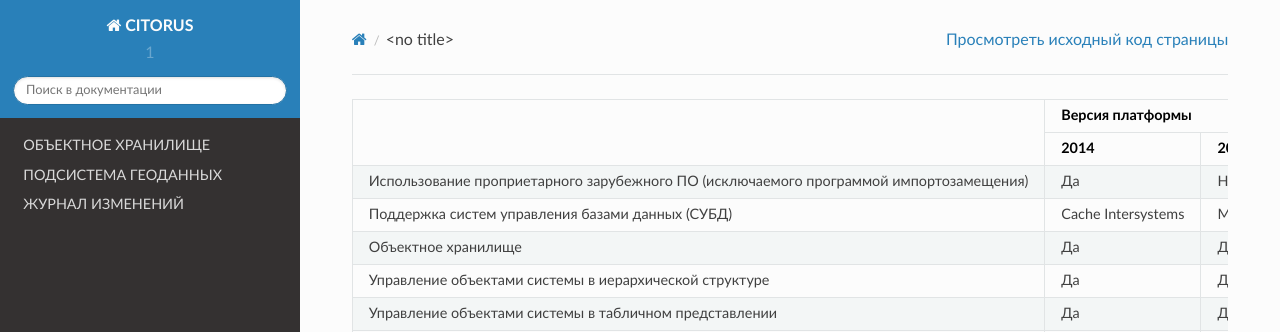
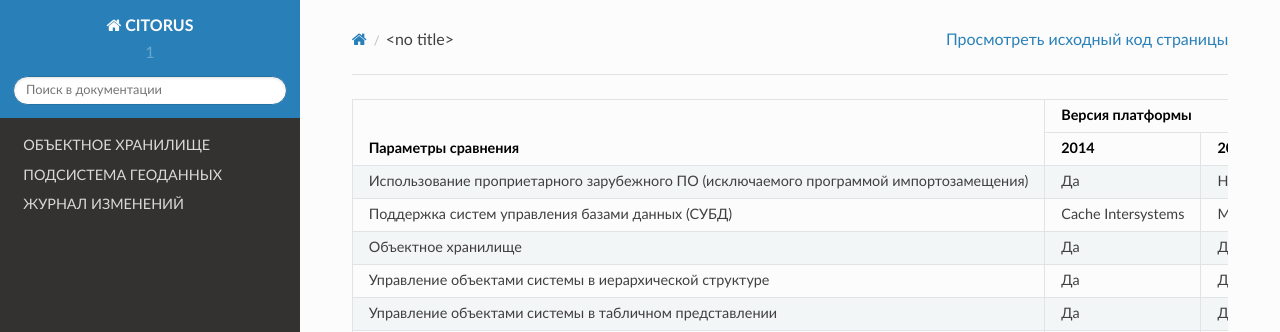
Before and after one commit to citoruspm/citorus, a Sphinx documentation site: the page built from source/versions.rst, in a window 1280 px wide and 1286 px high. Shown: the top 332 px of the window. Built offline with Sphinx 7.4.7 and the Read the Docs theme 2.0.0, drawn with Linux system fonts in a browser that asks for light colours; formulas are drawn with MathJax 3.

Commit message:
Update versions.rst

```diff
--- a/source/versions.rst
+++ b/source/versions.rst
@@ -1,6 +1,6 @@
 +--------------------------------------------------------------------+------------------------------------------------+
 |                                                                    |               Версия платформы                 |
-+                                                                    +--------------------+---------------------------+
++                  Параметры сравнения                               +--------------------+---------------------------+
 |                                                                    |       2014         |          2017             |
 +====================================================================+====================+===========================+
 | Использование проприетарного зарубежного ПО                        |                    |                           |
```
